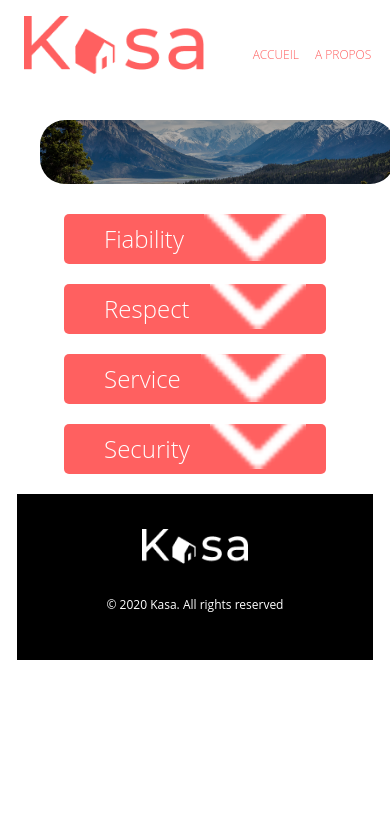
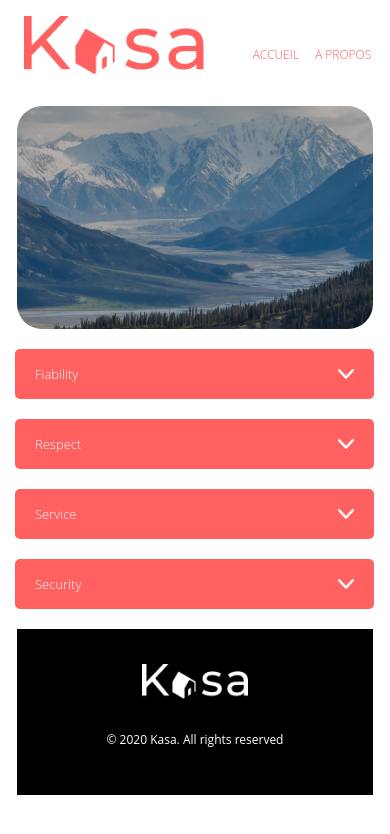
Before and after one commit to EllanMXM/Kasa, a React (Create React App) app in the folder kasa/: page /Apropos in a window 390 px wide. Shown: the top 834 px of the page. Built offline with nearby package versions, Linux system fonts and the light colour scheme; a web font is replaced by a local one.

Commit message:
AJOUT RESPONSIVE

```diff
--- a/kasa/src/components/collapse/collapse.css
+++ b/kasa/src/components/collapse/collapse.css
@@ -42,3 +42,21 @@
   font-weight: 300;
   border-radius: 10px;
 }
+
+@media all and (max-width: 812px) {
+  .aboutCollapse {
+    margin: 20px 0;
+}
+
+  .collapse__title{
+    width: 122%;
+    margin-left: 7px;
+  }
+  .collapse__content--content{
+    padding-right: 95px;
+  }
+  .collapse__title--txt{
+    font-size: 13px;
+    padding: 0;
+  }
+}
--- a/kasa/src/components/fleche/fleche.css
+++ b/kasa/src/components/fleche/fleche.css
@@ -40,3 +40,15 @@
 .hide {
     display: none;
 }
+
+@media all and (max-width: 812px) {
+    .fleche{
+        width: 16px;
+        height: 10px;
+        margin: 0;
+    }
+    .imageSlide{
+        max-width: 100%;
+        max-height: 280px;
+    }
+}
--- a/kasa/src/components/rate/rate.css
+++ b/kasa/src/components/rate/rate.css
@@ -11,3 +11,10 @@
     height: 25%;
     width: 13%;
 }
+
+@media all and (max-width: 812px) {
+    .staring{
+        width: 47%;
+        justify-content: flex-start;
+    }
+}
--- a/kasa/src/pages/Apropos/apropos.css
+++ b/kasa/src/pages/Apropos/apropos.css
@@ -20,3 +20,20 @@
     margin-bottom: 20px;
     width: 70%;
 }
+
+@media all and (max-width: 812px) {
+    .banner_apropos {
+        width: 95%;
+        margin: auto;
+        height: 223px;
+        object-fit: cover;
+	}
+
+    .about{
+        justify-content: center;
+    }
+    .aboutCollapse{
+        display: inherit;
+    width: 100%;
+    }
+}
--- a/kasa/src/pages/ErrorPage/errorPage.css
+++ b/kasa/src/pages/ErrorPage/errorPage.css
@@ -24,3 +24,17 @@
     border-bottom: solid 1px #FF6060;
     color:#FF6060;
 }
+
+@media all and (max-width: 812px) {
+.errorTitle{
+    font-size: 104px;
+    padding-top: 80px;
+}
+.errorParagraph{
+    font-size: 20px;
+}
+.errorLink{
+    font-size: 12px;
+    margin-top: 100px;
+}
+}
```
